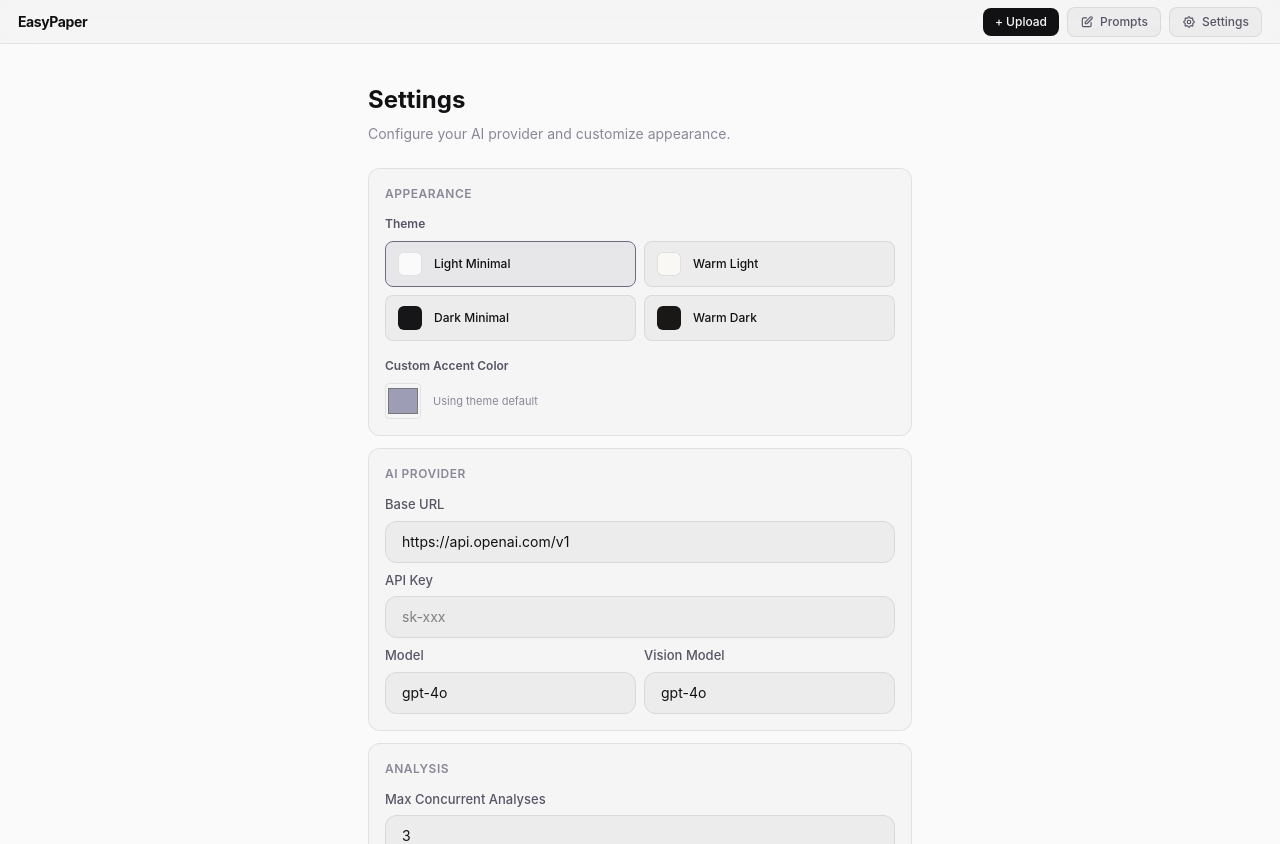
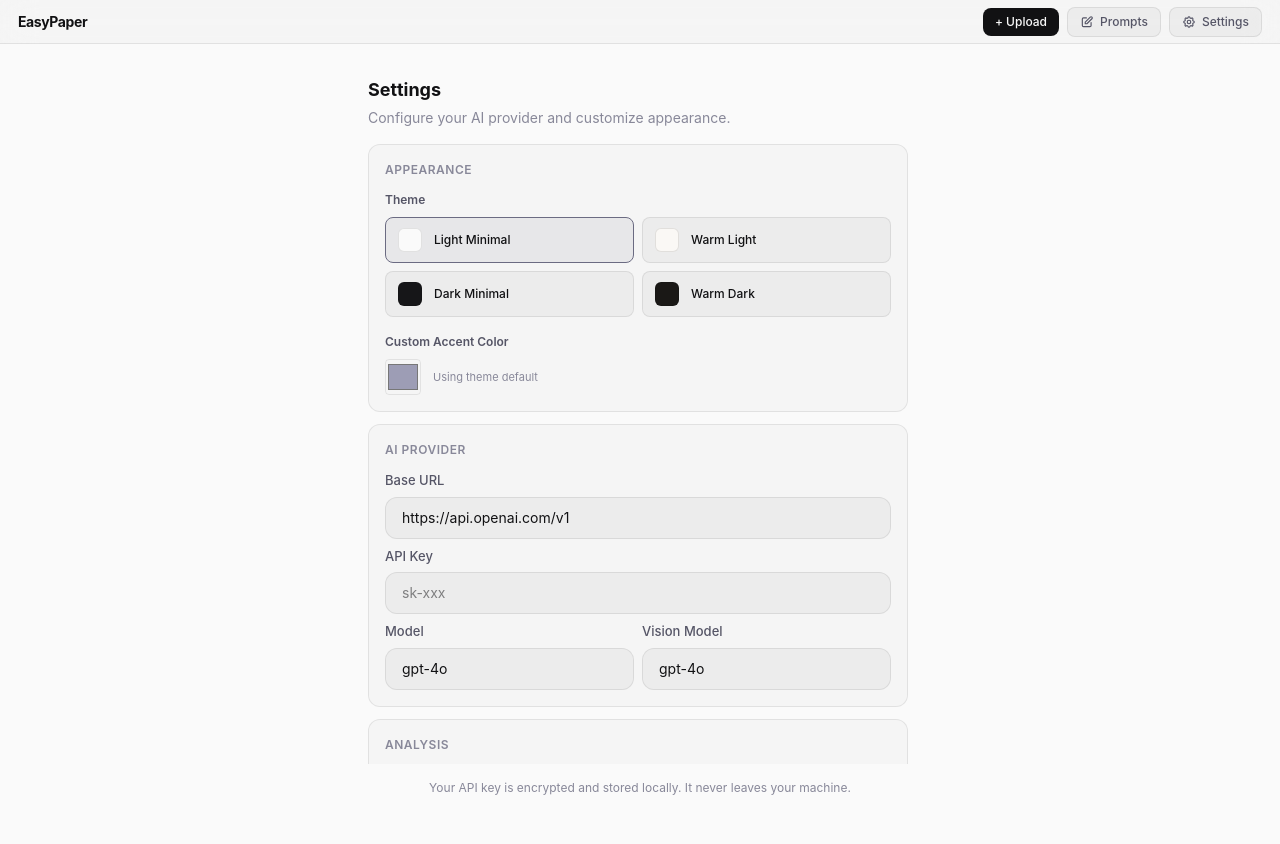
Before and after one commit to LvXinTao/EasyPaper, a Next.js app: page /settings in a window 1280 px wide. Built offline with nearby package versions, Linux system fonts and the light colour scheme; no server answers.

Commit message:
fix(settings): add max-height to card area with scrollbar

```diff
--- a/src/app/settings/page.tsx
+++ b/src/app/settings/page.tsx
@@ -2,15 +2,17 @@ import { SettingsForm } from '@/components/settings-form';
 
 export default function SettingsPage() {
   return (
-    <div className="h-screen overflow-y-auto">
-      <div className="max-w-xl mx-auto px-4 py-10">
-        <h1 className="text-2xl font-bold mb-2" style={{ color: 'var(--text-primary)' }}>
+    <div style={{ background: 'var(--bg)', minHeight: '100vh' }}>
+      <div className="max-w-xl mx-auto px-4 py-8">
+        <h1 className="text-lg font-bold mb-1" style={{ color: 'var(--text-primary)' }}>
           Settings
         </h1>
-        <p className="text-sm mb-6" style={{ color: 'var(--text-tertiary)' }}>
+        <p className="text-sm mb-4" style={{ color: 'var(--text-tertiary)' }}>
           Configure your AI provider and customize appearance.
         </p>
-        <SettingsForm />
+        <div className="max-h-[calc(100vh-180px)] overflow-y-auto pr-1">
+          <SettingsForm />
+        </div>
         <p className="mt-4 text-xs text-center" style={{ color: 'var(--text-tertiary)' }}>
           Your API key is encrypted and stored locally. It never leaves your machine.
         </p>
```
